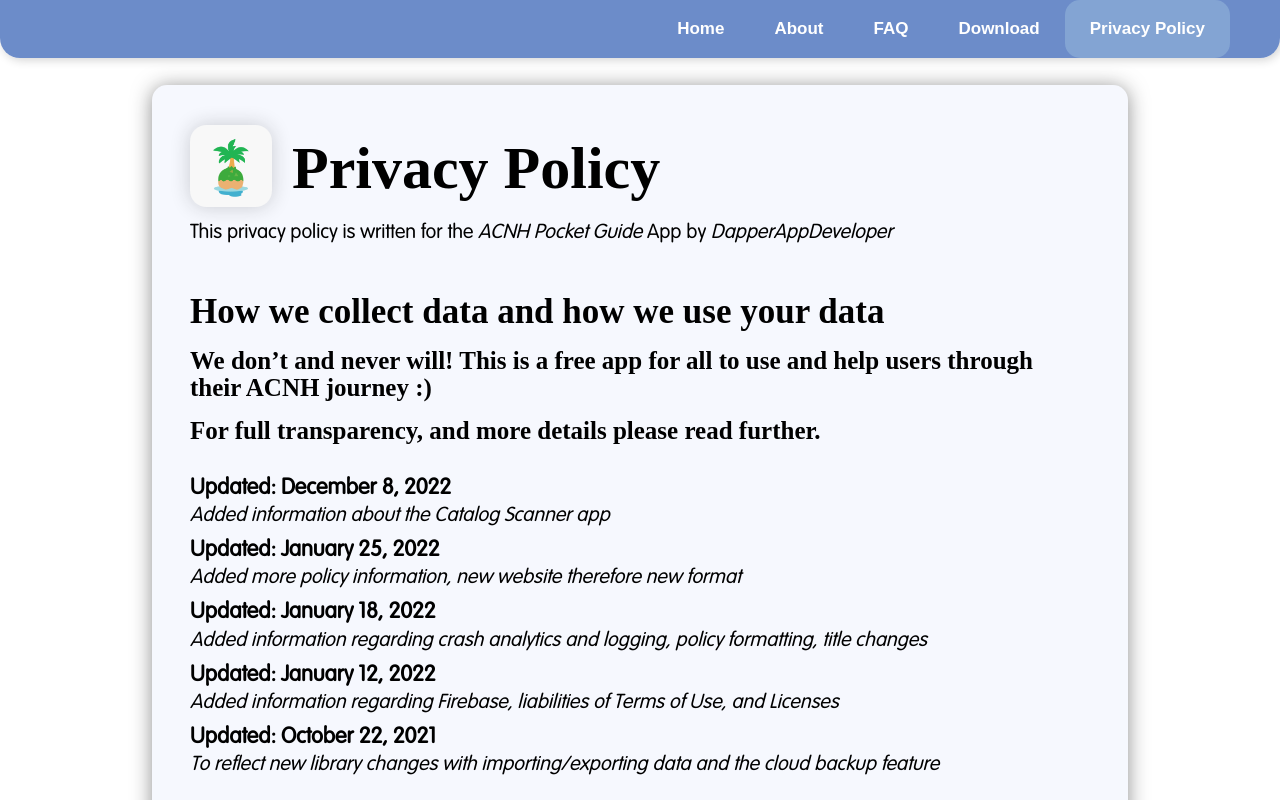
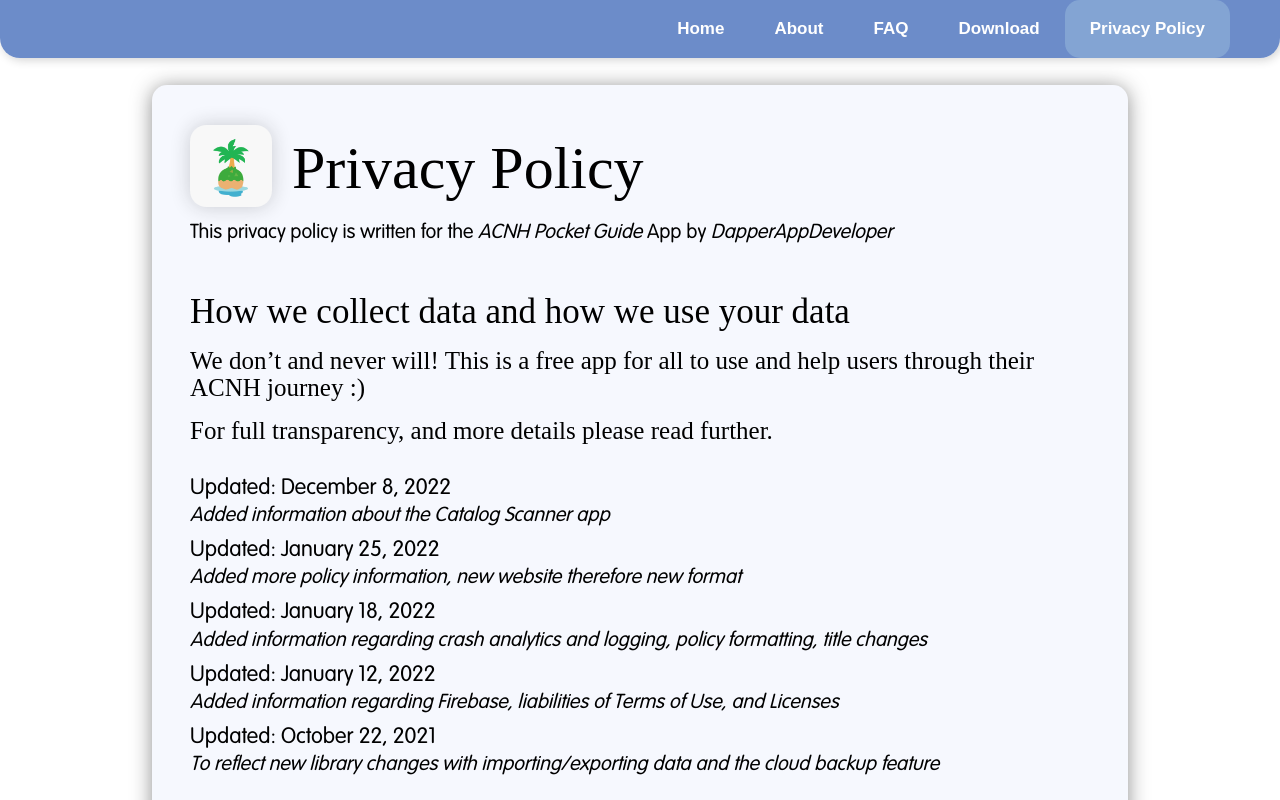
Before and after one commit to jameskokoska/ACNH-Pocket-Guide-Website, a plain HTML site: page public/privacy-policy.html in a window 1280 px wide. Shown: the top 800 px of the page. Drawn offline with Linux system fonts and the light colour scheme; a web font is replaced by a local one.

Commit message:
Copyright year update, font weight fix for safari

```diff
--- a/public/style.css
+++ b/public/style.css
@@ -50,6 +50,7 @@
 }
 
 h1{
+  font-weight: 300;
   font-family: "SofiaPro-Black";
 }
 
@@ -58,14 +59,17 @@
 }
 
 h2{
+  font-weight: 300;
   font-family: "SofiaPro-Black";
 }
 
 h3{
+  font-weight: 300;
   font-family: "SofiaPro-Black";
 }
 
 h4{
+  font-weight: 200;
   font-family: "Arial-Round";
 }
 
```
Also changed, not shown: public/index.html (+1 -1 lines).
